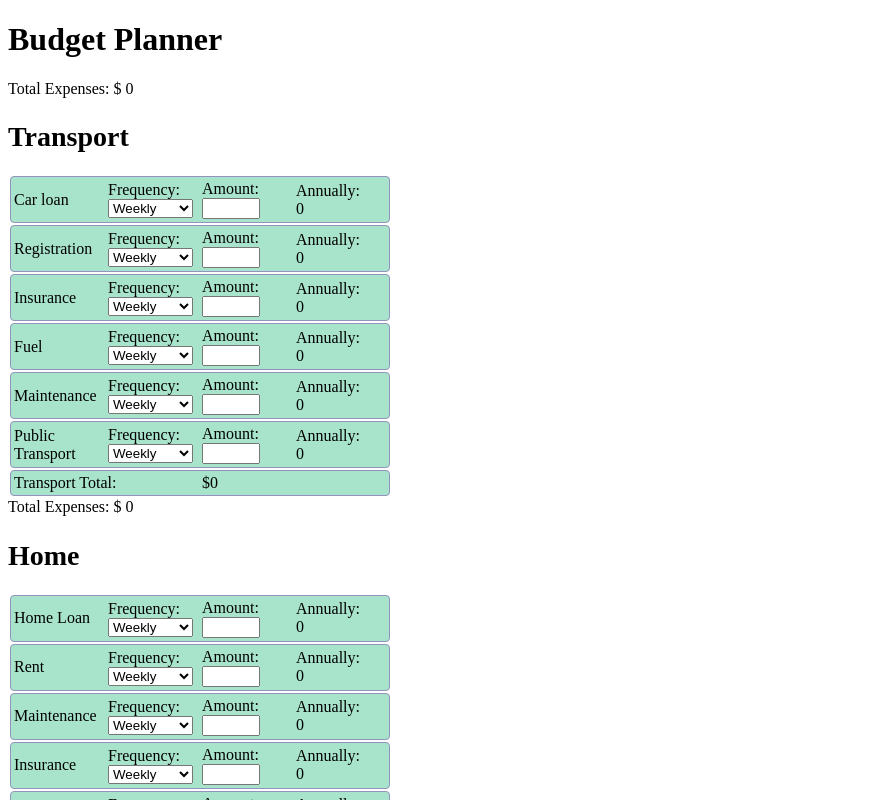
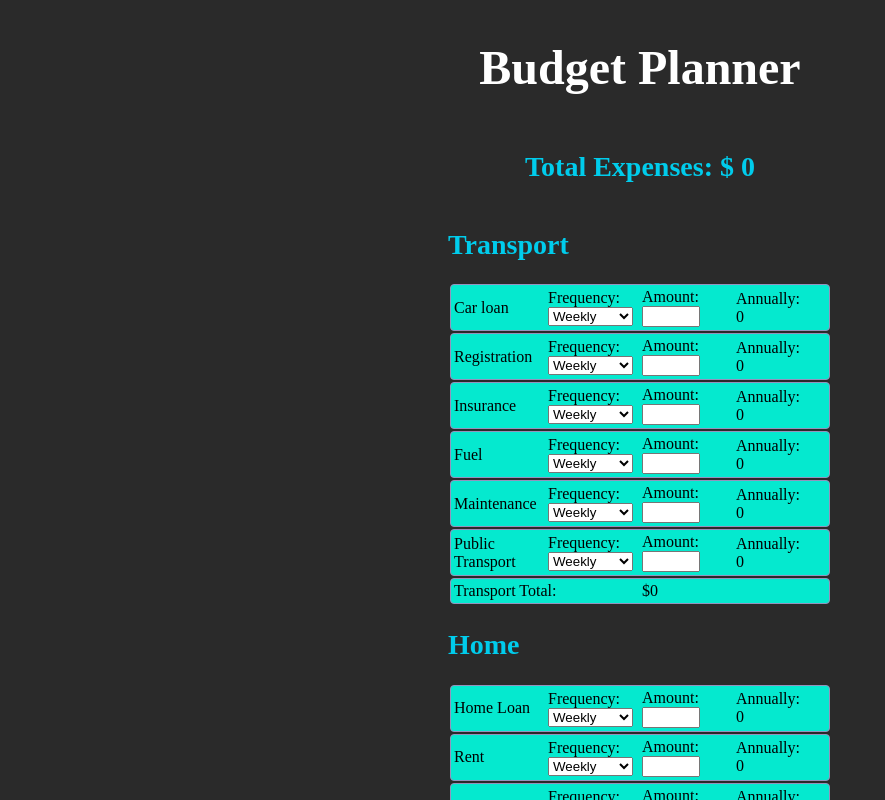
Before and after one commit to DBurgess93/budget-planner, a React (Create React App) app: page / in a window 1280 px wide. Shown: the top 800 px of the page, without its empty margins (0-885 px from the left). Built offline with nearby package versions, Linux system fonts and the light colour scheme.

Commit message:
Style changes

```diff
--- a/src/App.js
+++ b/src/App.js
@@ -5,14 +5,12 @@ const Category = ({
   frequencies,
   handleAmountChange,
   handleFrequencyChange,
-  totalAllCategories,
   categoryTotals
 }) => {
   return (
     <>
       {Object.keys(categories).map((categoryKey) => (
         <div key={categoryKey} className="cat-table">
-          <p>Total Expenses: $ {totalAllCategories} </p>
           <h2>{categoryKey.charAt(0).toUpperCase() + categoryKey.slice(1)}</h2>
           {categories[categoryKey].map((item, index) => (
             <table key={index}>
@@ -234,27 +232,27 @@ const App = () => {
         amount: '',
         frequency: null,
         annualAmount: 0
-      },{
+      }, {
         name: 'Stan',
         amount: '',
         frequency: null,
         annualAmount: 0
-      },{
+      }, {
         name: 'Prime',
         amount: '',
         frequency: null,
         annualAmount: 0
-      },{
+      }, {
         name: 'Disney',
         amount: '',
         frequency: null,
         annualAmount: 0
-      },{
+      }, {
         name: 'Binge',
         amount: '',
         frequency: null,
         annualAmount: 0
-      },{
+      }, {
         name: 'Kayo',
         amount: '',
         frequency: null,
@@ -346,8 +344,9 @@ const App = () => {
   ];
 
   return (
-    <div>
+    <div className="container">
       <h1>Budget Planner</h1>
+      <h2>Total Expenses: $ {totalAllCategories} </h2>
       <Category
         categories={categories}
         frequencies={frequencies}
@@ -356,7 +355,6 @@ const App = () => {
         calculateTotalExpenses={calculateTotalExpenses}
         calculateCategoryTotals={calculateCategoryTotals}
         categoryTotals={categoryTotals}
-        totalAllCategories={totalAllCategories}
       />
     </div>
   );
--- a/src/index.scss
+++ b/src/index.scss
@@ -1,3 +1,23 @@
+
+body {
+  background-color: #1a1a1aed;
+  h1 {
+    color: white;
+    font-size: 48px;
+  }
+  h2 {
+    font-size: 28px;
+    color: #00CCEC;
+  }
+}
+
+.container {
+  display: flex;
+  flex-direction: column;
+  justify-content: center;
+  align-items: center;
+}
+
 .cat-table {
   table {
     table-layout: fixed;
@@ -5,7 +25,7 @@
     max-width: 380px;
     border: 1px solid #9393bd;
     border-radius: 4px;
-    background-color: #a8e4cc;
+    background-color: #05E9CF;
     margin: 2px;
   }
   td {
@@ -17,7 +37,4 @@
   p {
     margin: 0;
   }
-  h2 {
-    font-size: 28px;
-  }
 }
```
